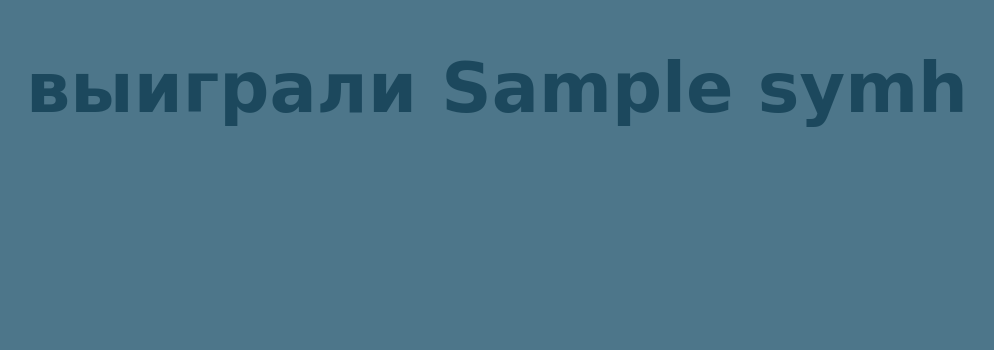
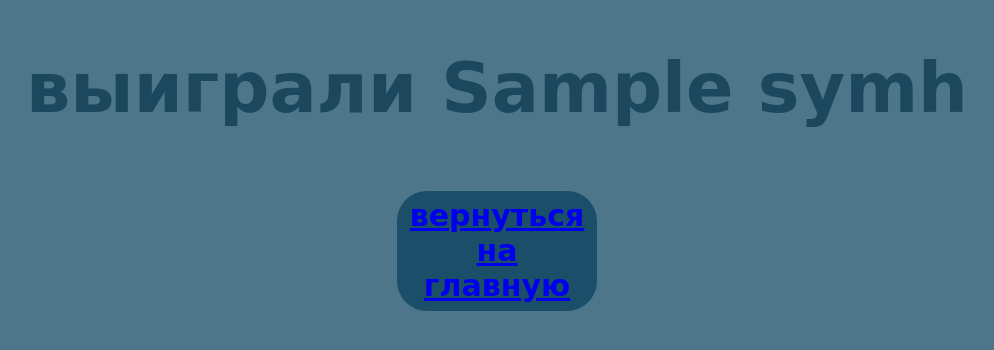
Before and after one commit to bobs1112/tic-tac-toe, a Flask app: template templates/winner.html in a window 1280 px wide. Shown: the top 350 px of the page, without its empty margins (143-1137 px from the left). Run offline with Flask 3, Linux system fonts and the light colour scheme; the template is opened without the code that fills it: most values are stand-ins (such as "Sample title", 1, 10 or a date in 2020).

Commit message:
Fixed the timeouts and added a "перейти на главную" button to the winner.html file.

```diff
--- a/server.py
+++ b/server.py
@@ -96,7 +96,7 @@ class Game:
         return self.currentState == crossMakeMove and sym == 'O' or self.currentState == nullMakeMove and sym == 'X'
 
     def TimeOut(self, sym):
-        return self.currentState == crossTimeOut and sym == 'O' or self.currentState == nullTimeOut and sym == 'X'
+       return self.currentState == nullTimeOut and sym == 'O' or self.currentState == crossTimeOut and sym == 'X'
 
     def CellIsEmpty(self, column, row):
         return self.cells[column][row] != '_'
--- a/static/css/mainstyle.css
+++ b/static/css/mainstyle.css
@@ -20,6 +20,10 @@
 .butt:hover{
     transform: scale(1.13);
 }
+.container{
+    display: flex;
+    justify-content: center;
+}
 body{
     background-color: rgba(7, 65, 92, 0.719);
 }
--- a/templates/winner.html
+++ b/templates/winner.html
@@ -8,5 +8,8 @@
 </head>
 <body>
     <h1 class="hm">выиграли {{ symh }}</h1>
+    <div class="container">
+        <button class="butt"><a href="http://localhost:5000">вернуться на главную</a></button>
+    </div>
 </body>
 </html>
```
